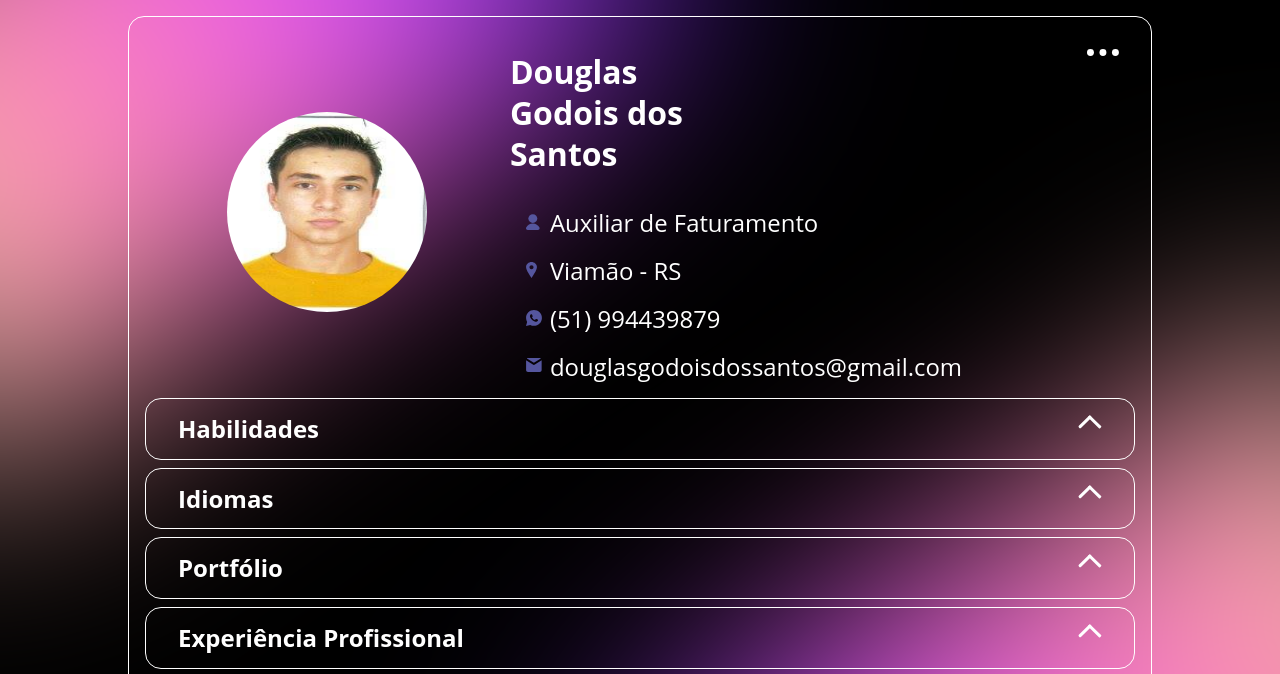
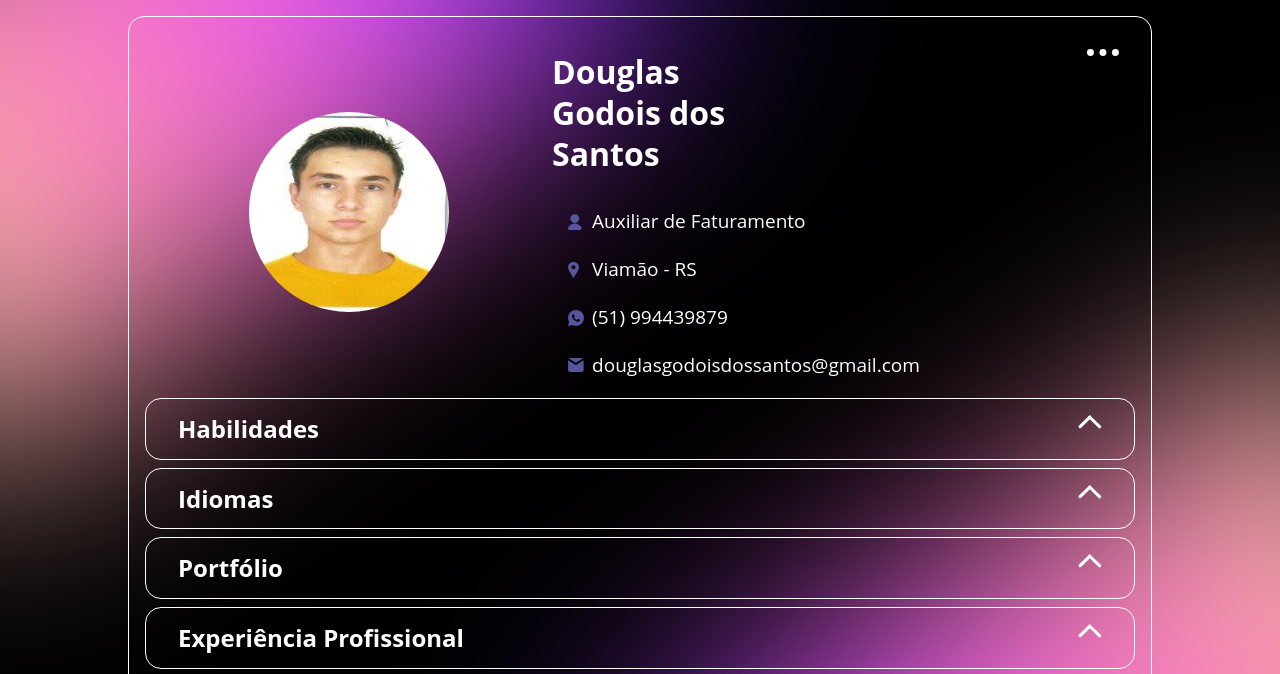
Before and after one commit to gogadgs/Portfolio, a website: page index.html in a window 1280 px wide. Shown: the top 674 px of the page. Drawn offline with nearby package versions, Linux system fonts and the light colour scheme.

Commit message:
Update header.css

```diff
--- a/CSS/header.css
+++ b/CSS/header.css
@@ -40,7 +40,7 @@
     flex-direction:row;
     align-items:center;
     margin:0.5rem;
-    font-size: calc(3vh - 0.1px);
+    font-size: calc(3vh - 5px);
 
 
 }
```
